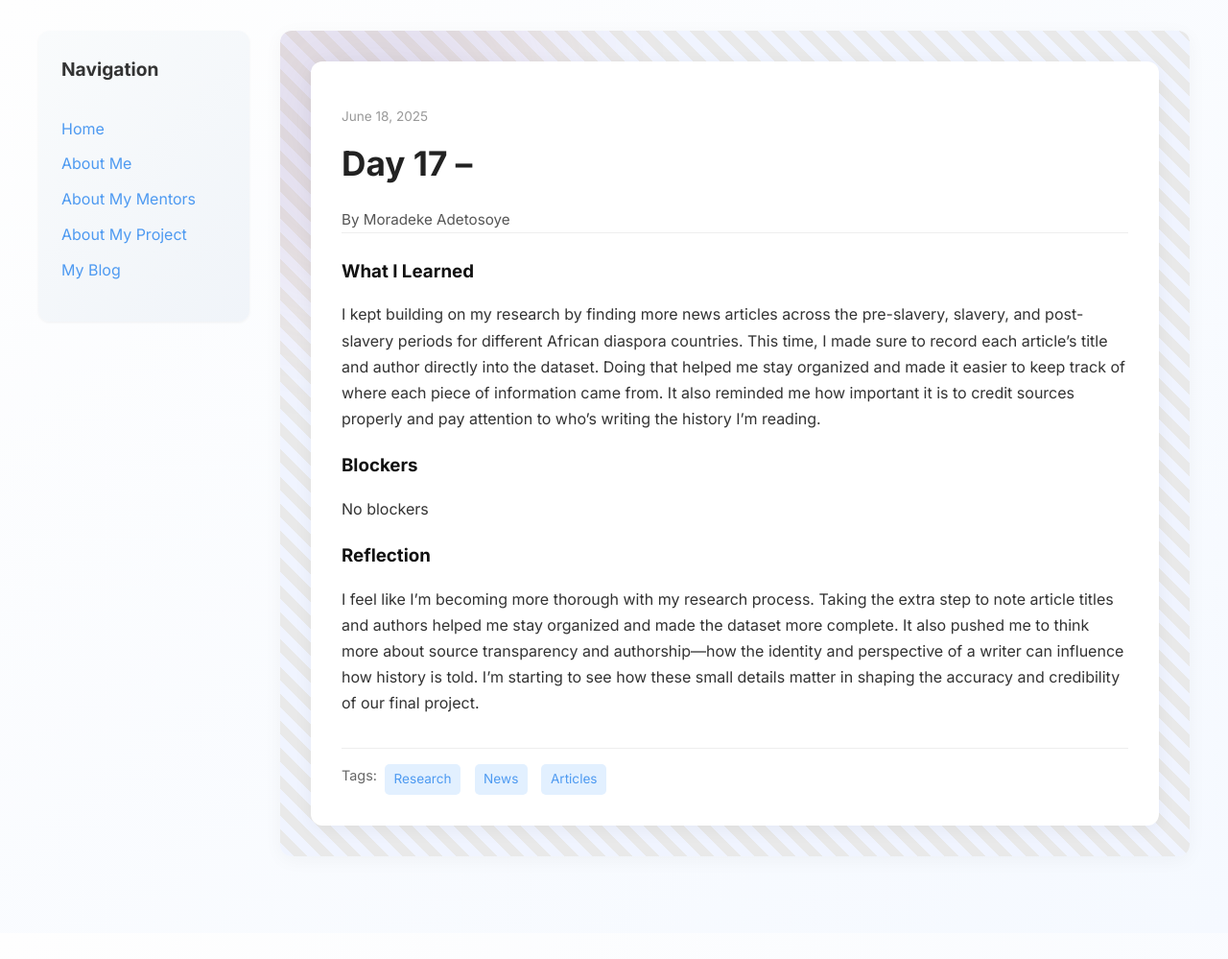
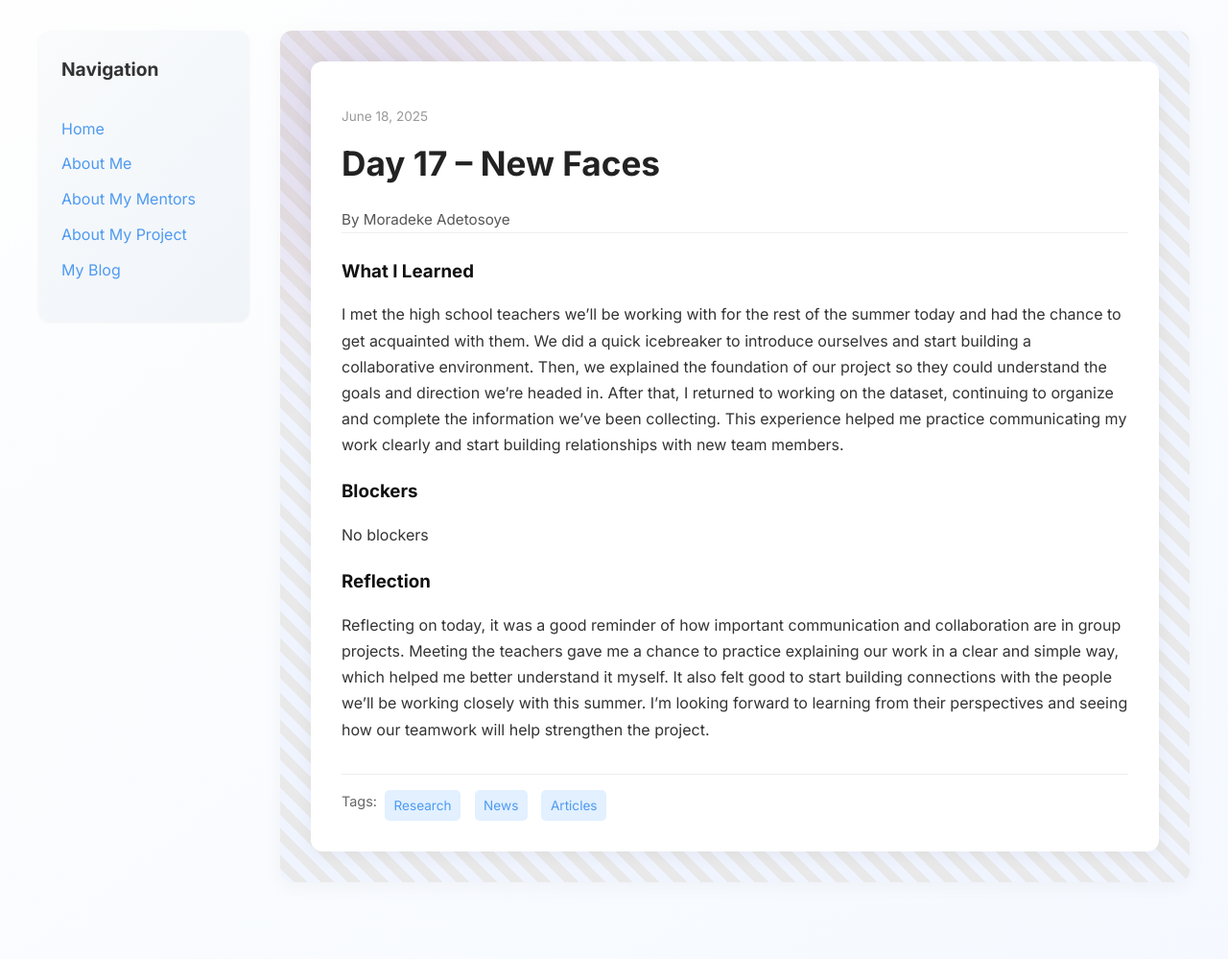
Before and after one commit to deke-a/deke-a.github.io, a Jekyll site: the page built from _posts/2025-06-18-day-17.md, in a window 1280 px wide. Shown: the whole page at 96% size. Built offline with Jekyll 4.4.1, drawn with Linux system fonts in a browser that asks for light colours; before the commit the page ends 972 px from its top, so only the background shows below that.

Commit message:
Update 2025-06-18-day-17.md

```diff
--- a/_posts/2025-06-18-day-17.md
+++ b/_posts/2025-06-18-day-17.md
@@ -1,13 +1,13 @@
 ---
 layout: post
-title: "Day 17 – "
+title: "Day 17 – New Faces"
 date: 2025-06-18
 author: Moradeke Adetosoye
 permalink: /day17.html
 tags: ["Research", "News", "Articles"]
 
 what_i_learned: |
-  I kept building on my research by finding more news articles across the pre-slavery, slavery, and post-slavery periods for different African diaspora countries. This time, I made sure to record each article’s title and author directly into the dataset. Doing that helped me stay organized and made it easier to keep track of where each piece of information came from. It also reminded me how important it is to credit sources properly and pay attention to who’s writing the history I'm reading.
+  I met the high school teachers we'll be working with for the rest of the summer today and had the chance to get acquainted with them. We did a quick icebreaker to introduce ourselves and start building a collaborative environment. Then, we explained the foundation of our project so they could understand the goals and direction we're headed in. After that, I returned to working on the dataset, continuing to organize and complete the information we’ve been collecting. This experience helped me practice communicating my work clearly and start building relationships with new team members.
 
 
 blockers: |
@@ -15,7 +15,7 @@ blockers: |
 
 
 reflection: |
-  I feel like I’m becoming more thorough with my research process. Taking the extra step to note article titles and authors helped me stay organized and made the dataset more complete. It also pushed me to think more about source transparency and authorship—how the identity and perspective of a writer can influence how history is told. I’m starting to see how these small details matter in shaping the accuracy and credibility of our final project.
+  Reflecting on today, it was a good reminder of how important communication and collaboration are in group projects. Meeting the teachers gave me a chance to practice explaining our work in a clear and simple way, which helped me better understand it myself. It also felt good to start building connections with the people we’ll be working closely with this summer. I’m looking forward to learning from their perspectives and seeing how our teamwork will help strengthen the project.
 
 
 
```
